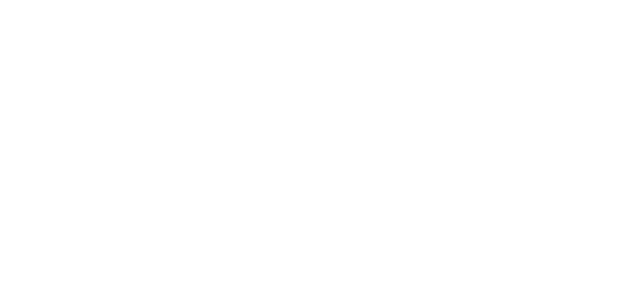
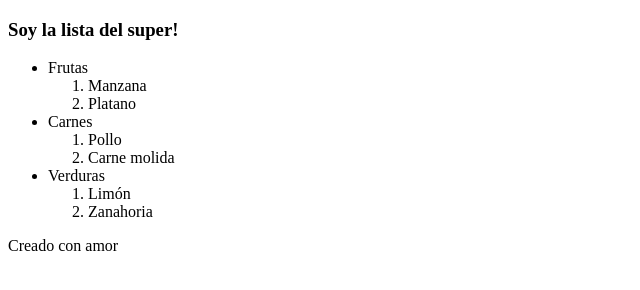
Before and after one commit to TutnichDev/CursoDefinitivoHTMLyCSS, a plain HTML site: page index.html in a window 1280 px wide. Shown: the whole page, without its empty margins (0-640 px from the left). Drawn offline with Linux system fonts and the light colour scheme.

Commit message:
hago lista de super

```diff
--- a/index.html
+++ b/index.html
@@ -27,7 +27,33 @@
         </nav>
     </header>
     <main>
+        <section>
+            <h3>Soy la lista del super!</h3>
+            <ul>
+                <li>
+                    Frutas
+                    <ol>
+                        <li>Manzana</li>
+                        <li>Platano</li>
+                    </ol>
+                </li>
+                <li>
+                    Carnes
+                    <ol>
+                        <li>Pollo</li>
+                        <li>Carne molida</li>
+                    </ol>
+                </li>
+                <li>
+                    Verduras
+                    <ol>
+                        <li>Limón</li>
+                        <li>Zanahoria</li>
+                    </ol>
+                </li>
 
+        </section>
+        <p>Creado con amor</p>
     </main>
     <footer>
 
```
